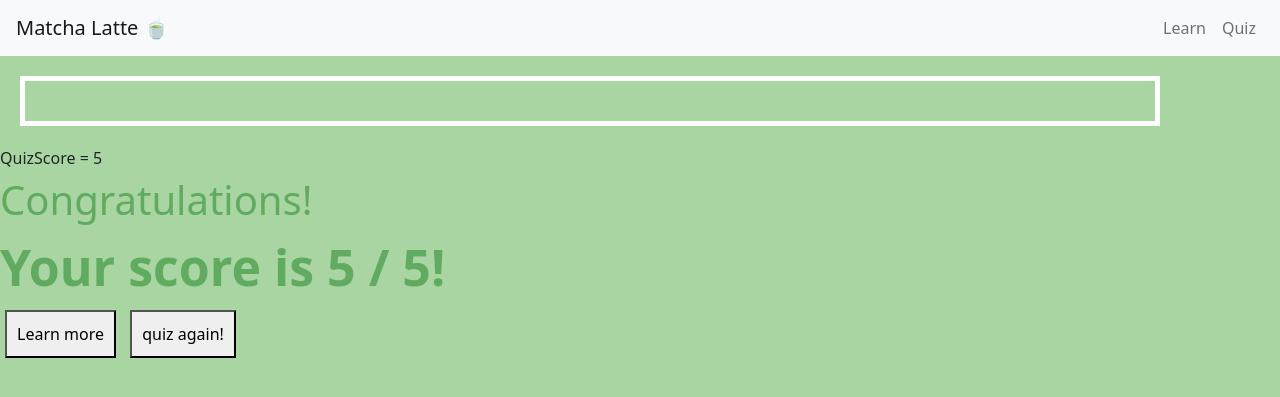
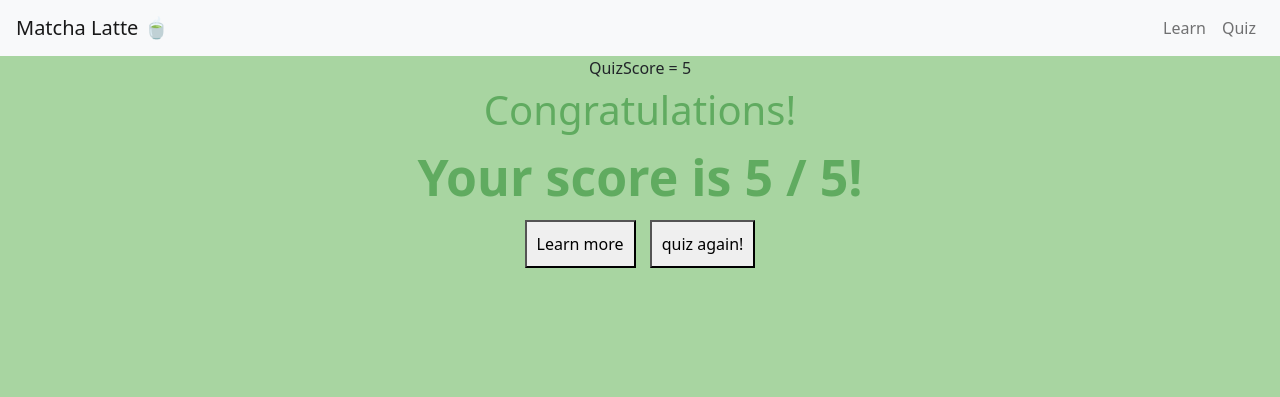
Before and after one commit to UI-Design-2024/matcha-latte, a Flask app: template templates/quizResult.html in a window 1280 px wide. Shown: the top 397 px of the page. Run offline with Flask 3, Linux system fonts and the light colour scheme; the template is opened without the code that fills it, so the values that code supplies are empty; some libraries are stand-ins or nearby versions.

Commit message:
fixed some merge issues

```diff
--- a/server.py
+++ b/server.py
@@ -62,7 +62,7 @@
 
 @app.route('/results')
 def results():
-   return render_template('quizResults.html')
+   return render_template('quizResult.html')
 
 @app.route('/quiz_home')
 def quiz_home():
--- a/templates/quizResult.html
+++ b/templates/quizResult.html
@@ -1,14 +1,16 @@
 <!DOCTYPE html>
 <html lang="en">
-{% extends "layout.html" %}
-{% block content %}
+
 <head>
   <script src="https://code.jquery.com/jquery-3.5.1.min.js"></script>
     <meta charset="UTF-8">
     <title>Quiz</title>
-    <div class="container">
     </div>
     <style>
+      body {
+        text-align: center;
+        margin-top: 100px;
+      }
       .congrats{
         color: rgb(96, 171, 96);
         font-size: 40px;
@@ -22,6 +24,8 @@
     </style>
 </head>
 <body>
+  {% extends "layout.html" %}
+  {% block content %}
   QuizScore = 5
   <div class="congrats">Congratulations!</div>
   <div class="score">Your score is ${QuizScore} / 5!</div>
--- a/templates/quiz_home.html
+++ b/templates/quiz_home.html
@@ -7,7 +7,7 @@
         h1 {
             color: #4b4b4b;
         }
-        .container {
+        .contain {
             text-align: center;
             margin-top: 100px;
         }
@@ -32,7 +32,7 @@
 <body>
     {% extends "layout.html" %}
     {% block content %}
-    <div class="container">
+    <div class="contain">
         <h1>Let’s test your Matcha Latte knowledge!</h1>
         <a href="/quiz/1" class="start-button">Start Quiz</a>
     </div>
```
Also changed, not shown: templates/quizResults.html (deleted, +0 -17 lines).
